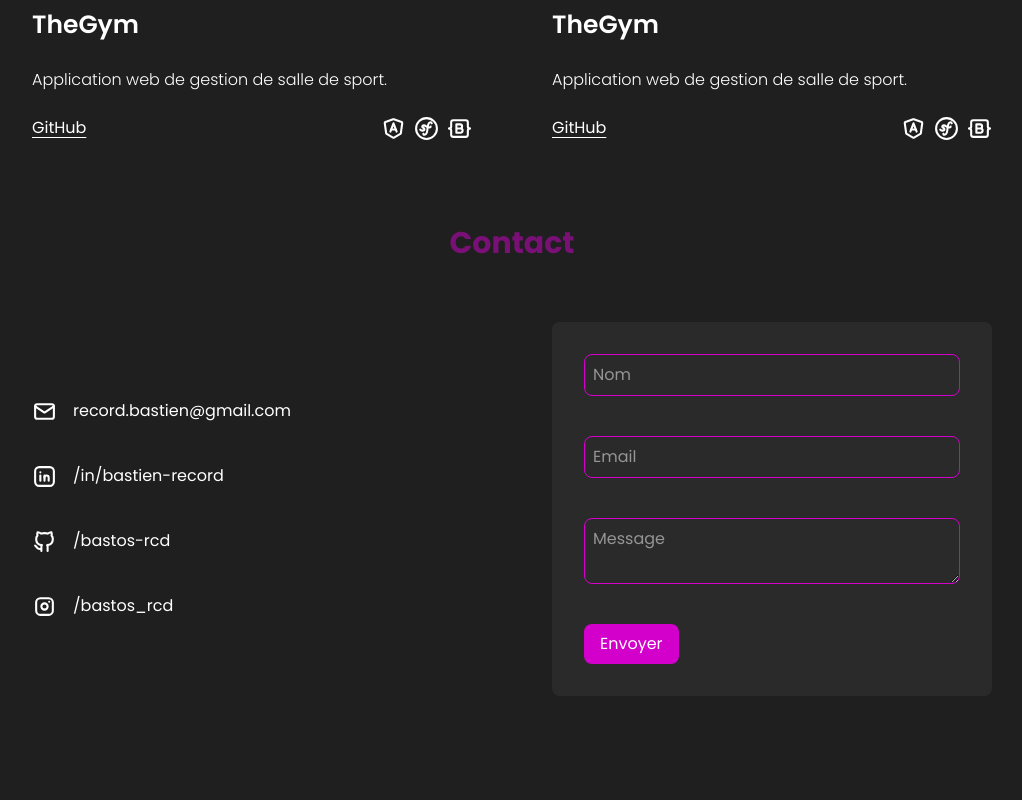
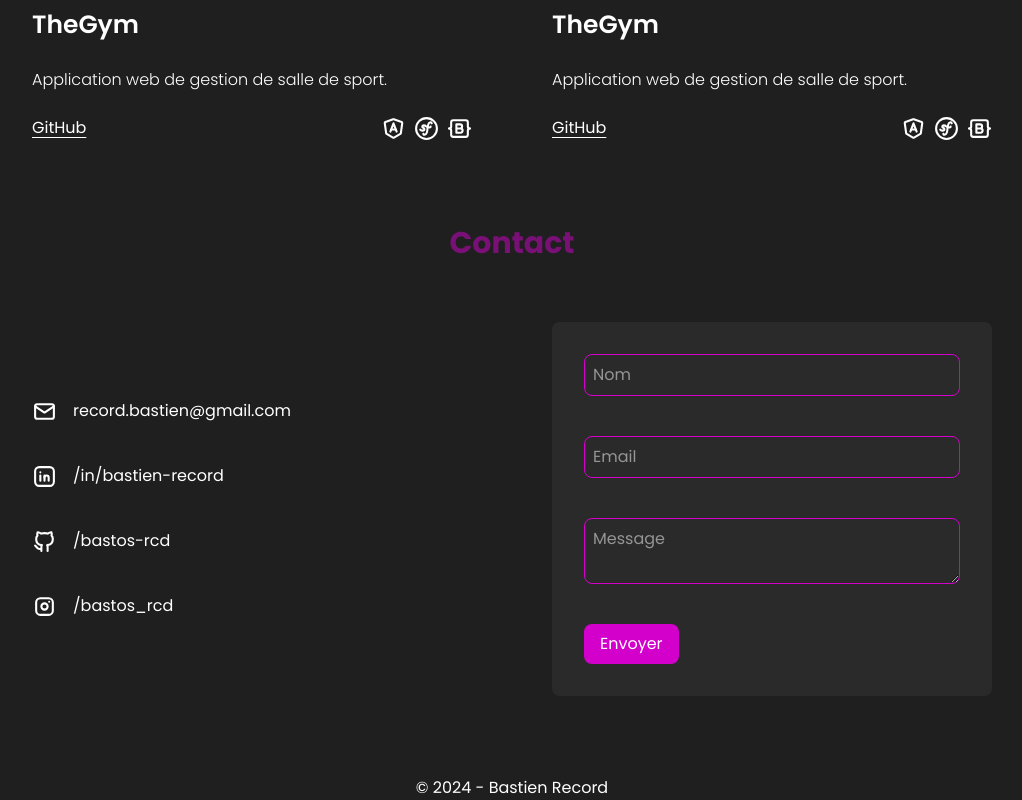
Before and after one commit to bastos-rcd/bastos-rcd.github.io, a React (Vite) app: page / in a window 1280 px wide. Shown: the part 949-1749 px from the top of the page, without its empty margins (128-1150 px from the left). Before the commit the page ends 1645 px from the top, so only its background shows below. Built offline with nearby package versions, Linux system fonts and the light colour scheme.

Commit message:
feat: footer

```diff
--- a/src/app.tsx
+++ b/src/app.tsx
@@ -6,6 +6,7 @@ import Header from "./components/header";
 import Hero from "./components/hero";
 import Work from "./components/work";
 import Contact from "./components/contact";
+import Footer from "./components/footer";
 
 export default function App() {
   const { loaded, setLoaded } = useStore();
@@ -27,6 +28,8 @@ export default function App() {
       <Work />
 
       <Contact />
+
+      <Footer />
     </div>
   );
 }
--- /dev/null
+++ b/src/components/footer.tsx
@@ -0,0 +1,9 @@
+export default function Footer() {
+  return (
+    <footer className="w-full bg-(--background)">
+      <p className="text-center">
+        © {new Date().getFullYear()} - Bastien Record
+      </p>
+    </footer>
+  );
+}
```
